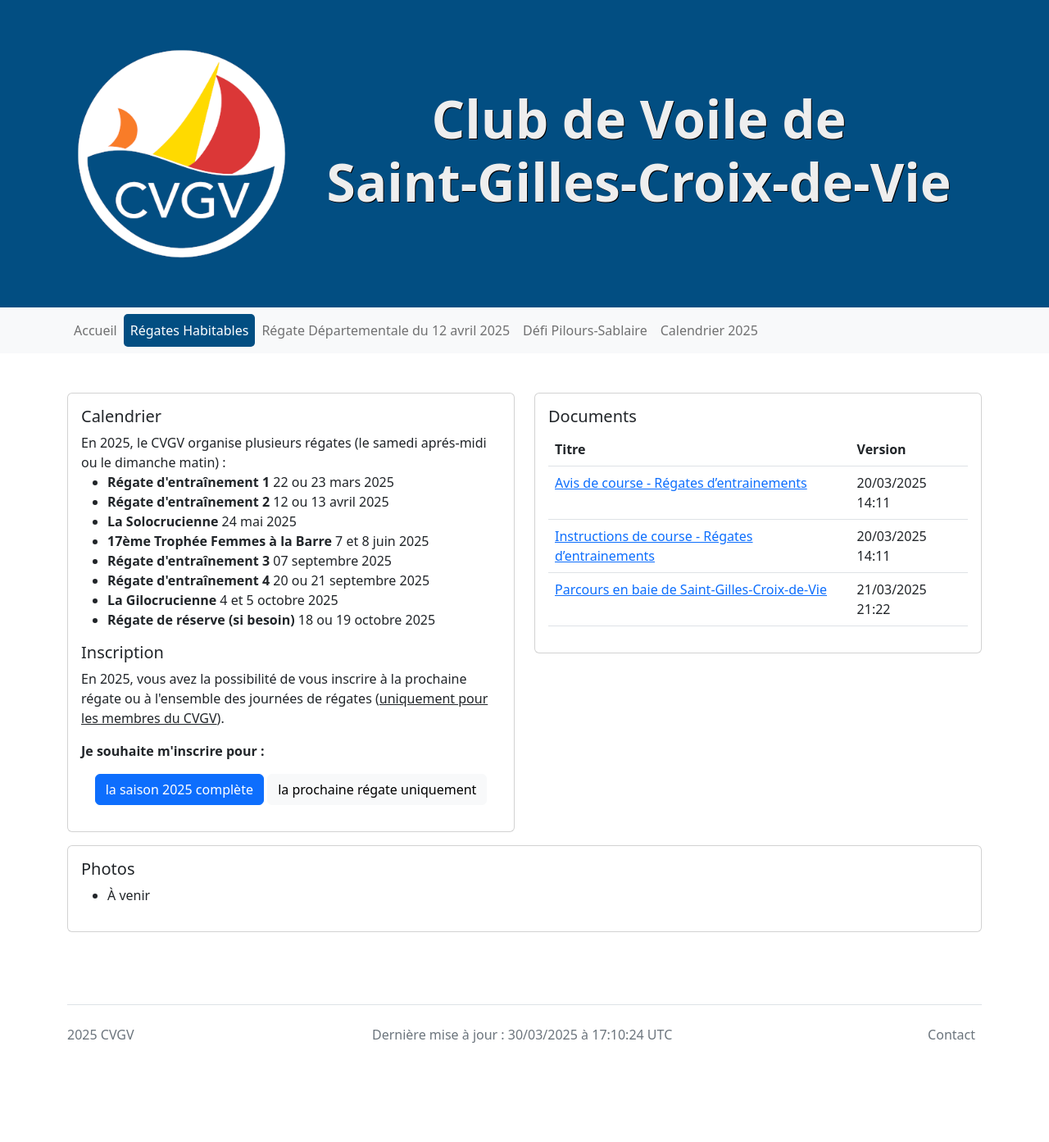
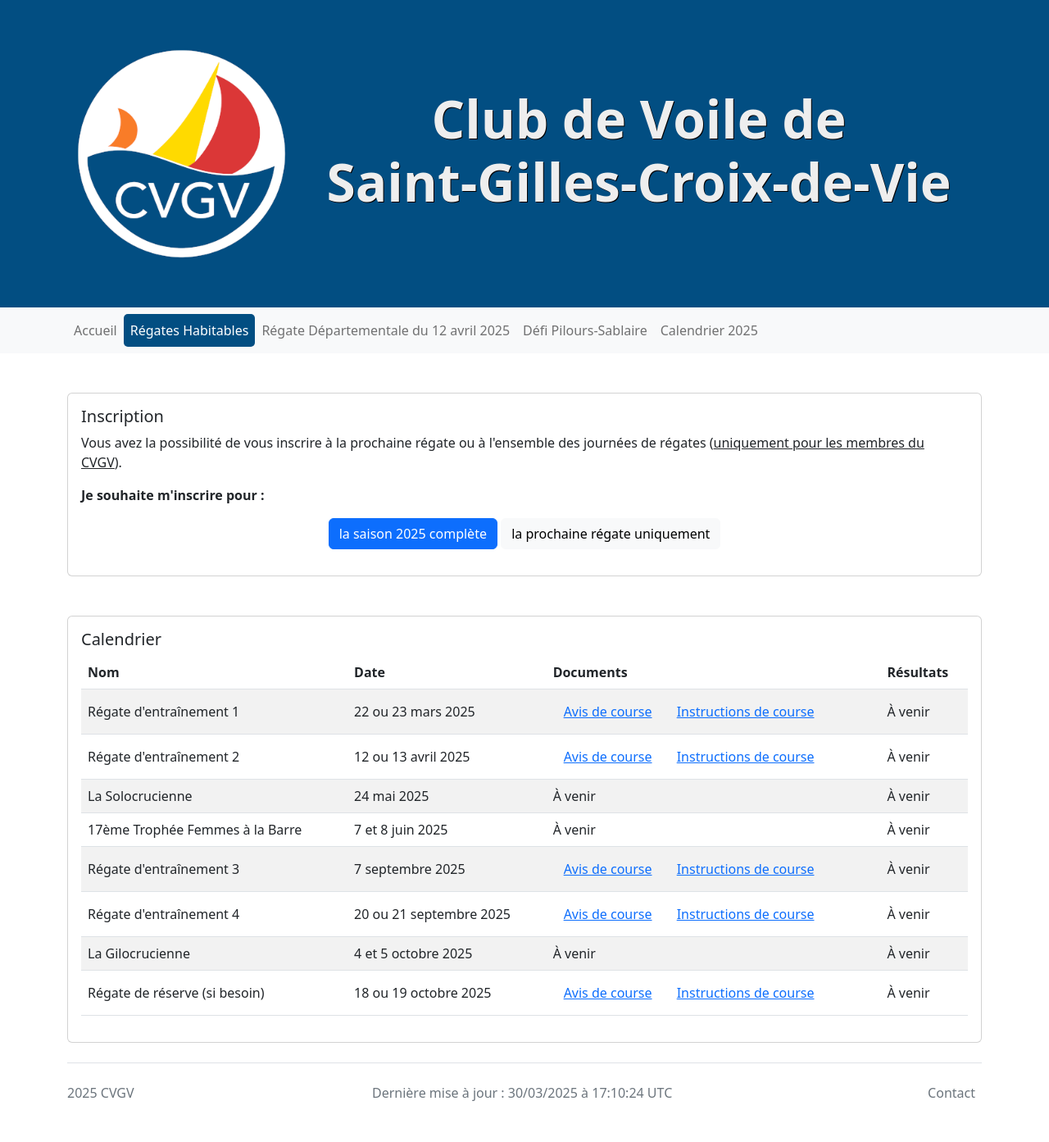
Before and after one commit to cvgv-asso/cvgv-asso.github.io, a Jekyll site: the page built from regates-habitables.html, in a window 1280 px wide. Shown: the whole page at 82% size. Built offline with Jekyll 4.4.1, drawn with Linux system fonts in a browser that asks for light colours; comment, search, counter and statistics services are not loaded; before the commit the page ends 1322 px from its top, so only the background shows below that.

Commit message:
Rework regate presentation

```diff
--- a/regates-habitables.html
+++ b/regates-habitables.html
@@ -7,24 +7,11 @@
 
     <div class="row py-5">
 
-        <div class="col-md-6">
+        <div class="col-md-12">
             <div class="card">
                 <div class="card-body">
-                    <h5 class="card-title">Calendrier</h5>
-                    En 2025, le CVGV organise plusieurs régates (le samedi aprés-midi ou le dimanche matin) :
-                    <ul>
-                        <li><b>Régate d'entraînement 1</b> 22 ou 23 mars 2025</li>
-                        <li><b>Régate d'entraînement 2</b> 12 ou 13 avril 2025</li>
-                        <li><b>La Solocrucienne</b> 24 mai 2025</li>
-                        <li><b>17ème Trophée Femmes à la Barre</b> 7 et 8 juin 2025</li>
-                        <li><b>Régate d'entraînement 3</b> 07 septembre 2025</li>
-                        <li><b>Régate d'entraînement 4</b> 20 ou 21 septembre 2025</li>
-                        <li><b>La Gilocrucienne</b> 4 et 5 octobre 2025</li>
-                        <li><b>Régate de réserve (si besoin)</b> 18 ou 19 octobre 2025</li>
-                    </ul>
-
                     <h5 class="card-title">Inscription</h5>
-                    <p>En 2025, vous avez la possibilité de vous inscrire à la prochaine régate ou à l'ensemble des journées de régates (<u>uniquement pour les membres du CVGV</u>).</p>
+                    <p>Vous avez la possibilité de vous inscrire à la prochaine régate ou à l'ensemble des journées de régates (<u>uniquement pour les membres du CVGV</u>).</p>
 
                     <p>
                         <b>Je souhaite m'inscrire pour :</b>
@@ -39,46 +26,93 @@
             </div>
         </div>
 
-        <div class="col-md-6">
+    </div>
+    <div class="row">
+
+        <div class="col-md-12">
             <div class="card">
                 <div class="card-body">
-                    <h5 class="card-title">Documents</h5>
-                    <table class="table">
+                    <h5 class="card-title">Calendrier</h5>
+                    <div class="table-responsive">
+                        <table class="table table-striped align-middle">
                             <thead>
                                 <tr>
-                                <th scope="col">Titre</th>
-                                <th scope="col">Version</th>
+                                    <th scope="col">Nom</th>
+                                    <th scope="col">Date</th>
+                                    <th scope="col">Documents</th>
+                                    <th scope="col">Résultats</th>
                                 </tr>
                             </thead>
                             <tbody>
                                 <tr>
-                                <td scope="row"><a href="./assets/documents/AC -Régates d'entrainements CVGV 2025.pdf">Avis de course - Régates d’entrainements</a></td>
-                                <td scope="row">20/03/2025 14:11</td>
+                                    <td scope="row">Régate d'entraînement 1</td>
+                                    <td scope="row">22 ou 23 mars 2025</td>
+                                    <td scope="row">
+                                        <a class="btn btn-link" href="./assets/documents/AC -Régates d'entrainements CVGV 2025.pdf">Avis de course</a>
+                                        <a class="btn btn-link" href="assets/documents/IC - Régates d'entrainements CVGV 2025.pdf">Instructions de course</a>
+                                    </td>
+                                    <td scope="row">À venir</td>
                                 </tr>
                                 <tr>
-                                <td scope="row"><a href="./assets/documents/IC - Régates d'entrainements CVGV 2025.pdf">Instructions de course - Régates d’entrainements</a></td>
-                                <td scope="row">20/03/2025 14:11</td>
+                                    <td scope="row">Régate d'entraînement 2</td>
+                                    <td scope="row">12 ou 13 avril 2025</td>
+                                    <td scope="row">
+                                        <a class="btn btn-link" href="./assets/documents/AC -Régates d'entrainements CVGV 2025.pdf">Avis de course</a>
+                                        <a class="btn btn-link" href="assets/documents/IC - Régates d'entrainements CVGV 2025.pdf">Instructions de course</a>
+                                    </td>
+                                    <td scope="row">À venir</td>
                                 </tr>
                                 <tr>
-                                <td scope="row"><a href="./assets/documents/Parcours Habitables CVGV 2025.pdf">Parcours en baie de Saint-Gilles-Croix-de-Vie</a></td>
-                                <td scope="row">21/03/2025 21:22</td>
+                                    <td scope="row">La Solocrucienne</td>
+                                    <td scope="row">24 mai 2025</td>
+                                    <td scope="row">À venir</td>
+                                    <td scope="row">À venir</td>
+                                </tr>
+                                <tr>
+                                    <td scope="row">17ème Trophée Femmes à la Barre</td>
+                                    <td scope="row">7 et 8 juin 2025</td>
+                                    <td scope="row">À venir</td>
+                                    <td scope="row">À venir</td>
+                                </tr>
+                                <tr>
+                                    <td scope="row">Régate d'entraînement 3</td>
+                                    <td scope="row">7 septembre 2025</td>
+                                    <td scope="row">
+                                        <a class="btn btn-link" href="./assets/documents/AC -Régates d'entrainements CVGV 2025.pdf">Avis de course</a>
+                                        <a class="btn btn-link" href="assets/documents/IC - Régates d'entrainements CVGV 2025.pdf">Instructions de course</a>
+                                    </td>
+                                    <td scope="row">À venir</td>
+                                </tr>
+                                <tr>
+                                    <td scope="row">Régate d'entraînement 4</td>
+                                    <td scope="row">20 ou 21 septembre 2025</td>
+                                    <td scope="row">
+                                        <a class="btn btn-link" href="./assets/documents/AC -Régates d'entrainements CVGV 2025.pdf">Avis de course</a>
+                                        <a class="btn btn-link" href="assets/documents/IC - Régates d'entrainements CVGV 2025.pdf">Instructions de course</a>
+                                    </td>
+                                    <td scope="row">À venir</td>
+                                </tr>
+                                <tr>
+                                    <td scope="row">La Gilocrucienne</td>
+                                    <td scope="row">4 et 5 octobre 2025</td>
+                                    <td scope="row">À venir</td>
+                                    <td scope="row">À venir</td>
+                                </tr>
+                                <tr>
+                                    <td scope="row">Régate de réserve (si besoin)</td>
+                                    <td scope="row">18 ou 19 octobre 2025</td>
+                                    <td scope="row">
+                                        <a class="btn btn-link" href="./assets/documents/AC -Régates d'entrainements CVGV 2025.pdf">Avis de course</a>
+                                        <a class="btn btn-link" href="assets/documents/IC - Régates d'entrainements CVGV 2025.pdf">Instructions de course</a>
+                                    </td>
+                                    <td scope="row">À venir</td>
                                 </tr>
                             </tbody>
                         </table>
                     </div>
                 </div>
             </div>
+        </div>
 
-
-        <div class="col-md-12 my-3">
-            <div class="card">
-                <div class="card-body">
-                    <h5 class="card-title">Photos</h5>
-                    <ul>
-                        <li>À venir</li>
-                    </ul>
     </div>
 </div>
-        </div>
-    </div>
-</div>
```
Lines whose indentation alone changed are shown as unchanged.
